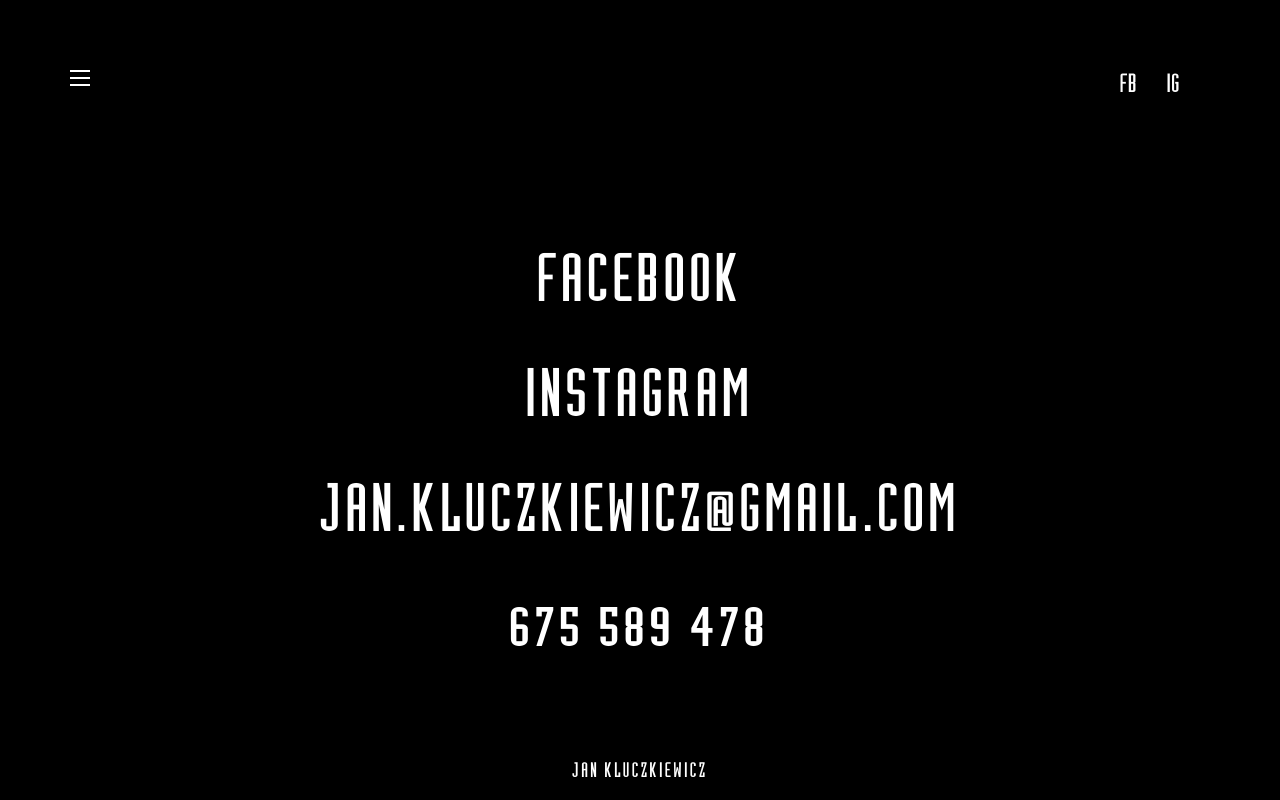
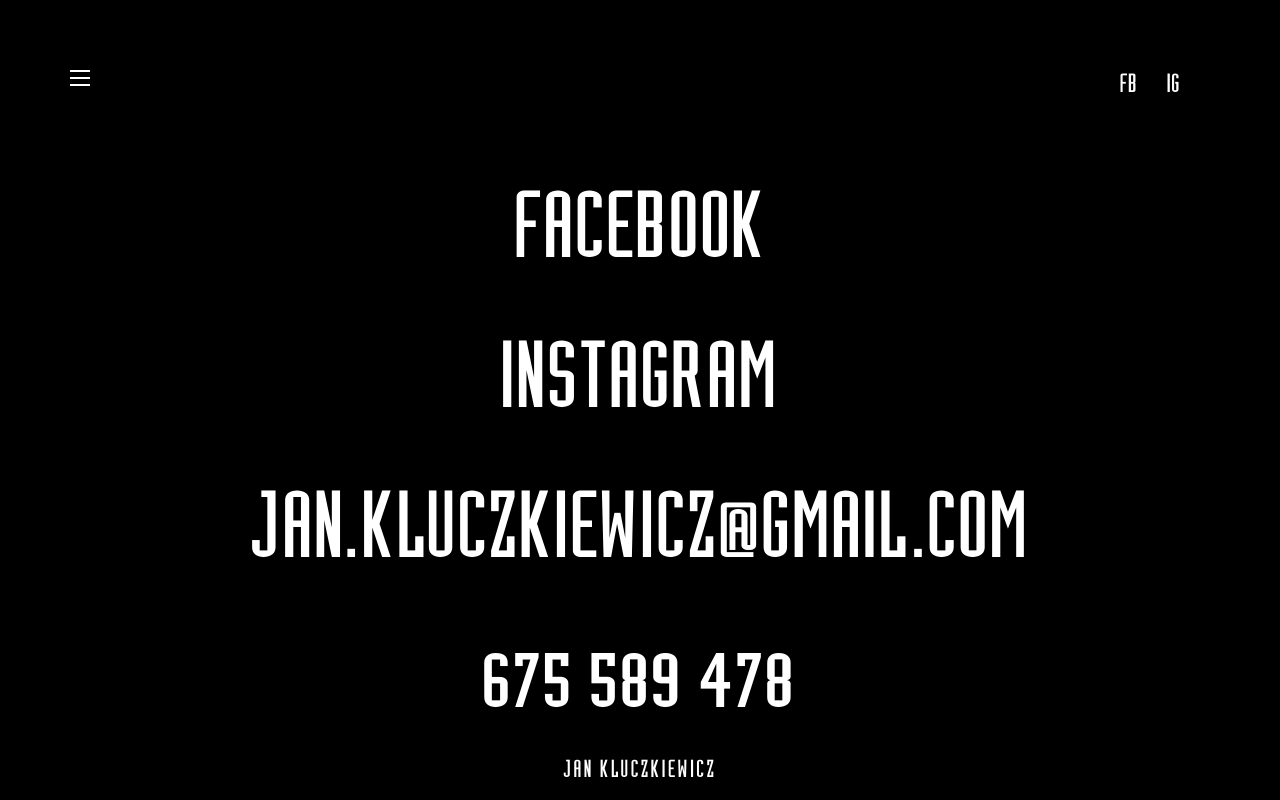
Before and after one commit to KappaPrajd/jasiokl, a React (Create React App) app in the folder client/: page /contact in a window 1280 px wide. Built offline with nearby package versions, Linux system fonts and the light colour scheme; the HTML template or start-up script is replaced by a standard one.

Commit message:
minor changes

```diff
--- a/client/src/components/Contact.js
+++ b/client/src/components/Contact.js
@@ -1,5 +1,6 @@
 import React from "react";
 import Header from "./Header";
+import Footer from "./Footer";
 import "./css/Contact.css";
 
 const Contact = () => {
@@ -30,8 +31,7 @@
           </a>
           <h4 className="contact-item">675 589 478</h4>
         </div>
-
-        <div className="footer">Jan Kluczkiewicz</div>
+        <Footer />
       </div>
     </React.Fragment>
   );
--- /dev/null
+++ b/client/src/components/Footer.js
@@ -0,0 +1,16 @@
+import React from "react";
+import { Link } from "react-router-dom";
+
+const Footer = () => {
+  return (
+    <React.Fragment>
+      <div className="footer">
+        <Link to="/">
+          <h3>Jan Kluczkiewicz</h3>
+        </Link>
+      </div>
+    </React.Fragment>
+  );
+};
+
+export default Footer;
--- a/client/src/components/Home.js
+++ b/client/src/components/Home.js
@@ -1,5 +1,6 @@
 import React from "react";
 import Header from "./Header";
+import Footer from "./Footer";
 import "./css/Home.css";
 
 const Home = () => {
@@ -18,9 +19,7 @@
           </div>
         </div>
       </div>
-      <div className="footer">
-        <h3>Jan Kluczkiewicz</h3>
-      </div>
+      <Footer />
     </React.Fragment>
   );
 };
--- a/client/src/components/Project.js
+++ b/client/src/components/Project.js
@@ -1,8 +1,9 @@
 import React, { useState, useEffect } from "react";
-import { Link } from "react-router-dom";
+import { Link, Redirect } from "react-router-dom";
 import axios from "axios";
 import { Swiper, SwiperSlide } from "swiper/react";
 import Header from "./Header";
+import Footer from "./Footer";
 import "swiper/swiper-bundle.css";
 import "./css/Project.css";
 
@@ -10,6 +11,7 @@
   const [projectMeta, setProjectMeta] = useState({});
   const [projectItems, setProjectItems] = useState([]);
   const [currentSlide, setCurrentSlide] = useState(0);
+  const [error, setError] = useState();
 
   //fire useEffect on load and when user moves between projects (and changes url at the same time, hence the dependency array) in order to get the correct data
   useEffect(() => {
@@ -20,6 +22,11 @@
       const res = await axios.get("http://localhost:5000/api/project", {
         params: { id },
       });
+
+      if (res.data.error) {
+        setError(res.data.error);
+        return;
+      }
 
       setProjectMeta(res.data.projectMeta);
       setProjectItems(res.data.projectItems);
@@ -40,6 +47,10 @@
       );
     });
   };
+
+  if (error) {
+    return <Redirect to="/" />;
+  }
 
   return (
     <React.Fragment>
@@ -75,7 +86,7 @@
             </h4>
           </div>
         </div>
-        <div className="footer">Jan Kluczkiewicz</div>
+        <Footer />
       </div>
     </React.Fragment>
   );
--- a/client/src/components/Projects.js
+++ b/client/src/components/Projects.js
@@ -3,8 +3,12 @@
 import axios from "axios";
 import { Swiper, SwiperSlide } from "swiper/react";
 import Header from "./Header";
+import Footer from "./Footer";
 import "swiper/swiper-bundle.css";
 import "./css/Projects.css";
+
+// Slides containing responsive pictures break Swiper when window is resized
+// https://github.com/nolimits4web/swiper/issues/3088
 
 const Projects = () => {
   const [projects, setProjects] = useState([]);
@@ -53,9 +57,7 @@
         >
           {renderSlides()}
         </Swiper>
-        <div className="footer">
-          <h3>Jan Kluczkiewicz</h3>
-        </div>
+        <Footer />
       </div>
     </React.Fragment>
   );
--- a/client/src/components/css/Contact.css
+++ b/client/src/components/css/Contact.css
@@ -12,10 +12,9 @@
 }
 
 .contact-item {
-  font-size: 65px;
-  letter-spacing: 3px;
+  font-size: 90px;
 }
 
 .contact-item:not(:last-child) {
-  margin-bottom: 50px;
+  margin-bottom: 60px;
 }
```
Also changed, not shown: 1 other file (tests, documents, lock files or other folders).
